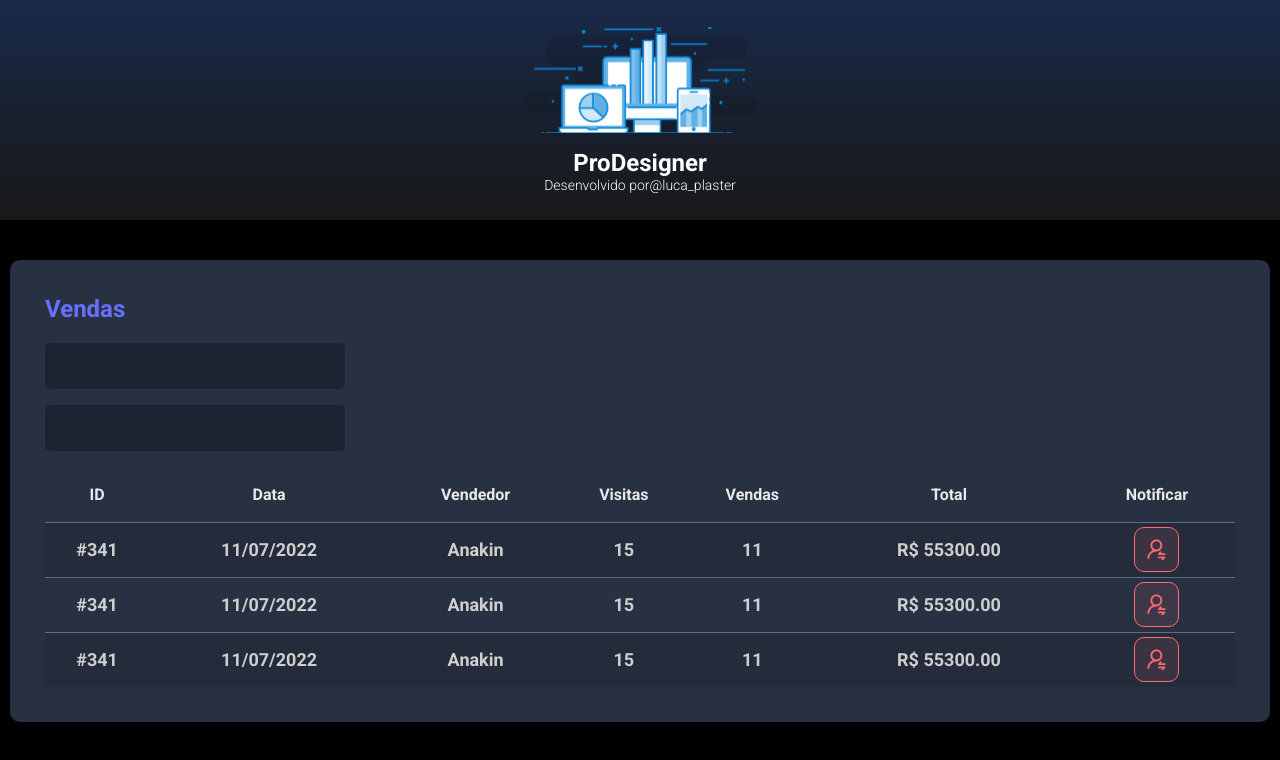
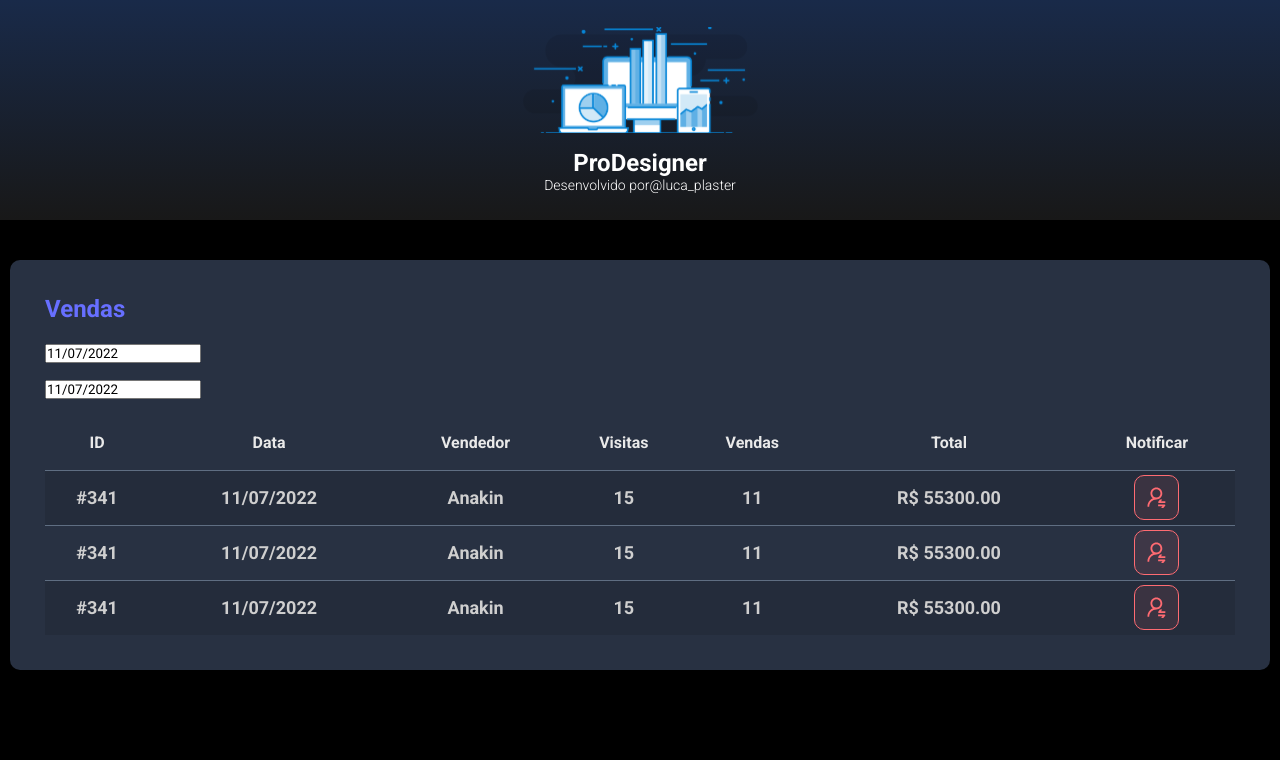
Before and after one commit to LucaPlaster/ProDesign, a React (Vite) app in the folder Semana Spring React/ProDesign/frontend/: page / in a window 1280 px wide. Shown: the top 760 px of the page. Built offline with nearby package versions, Linux system fonts and the light colour scheme.

Commit message:
Datepicker

```diff
--- a/Semana Spring React/ProDesign/frontend/package.json
+++ b/Semana Spring React/ProDesign/frontend/package.json
@@ -8,7 +8,9 @@
     "preview": "vite preview"
   },
   "dependencies": {
+    "@types/react-datepicker": "4.4.2",
     "react": "^18.0.0",
+    "react-datepicker": "4.8.0",
     "react-dom": "^18.0.0"
   },
   "devDependencies": {
--- a/Semana Spring React/ProDesign/frontend/src/components/SalesCard/index.tsx
+++ b/Semana Spring React/ProDesign/frontend/src/components/SalesCard/index.tsx
@@ -1,5 +1,7 @@
-import NotificationButton from '../NotificationButton'
-import './styles.css'
+import DatePicker from "react-datepicker";
+import "react-datepicker/dist/react-datepicker.css";
+import NotificationButton from "../NotificationButton";
+import "./styles.css";
 
 function SalesCard() {
   return (
@@ -7,10 +9,20 @@
       <h2 className="ProDesign-sales-title">Vendas</h2>
       <div>
         <div className="ProDesign-form-control-container">
-                <input className="ProDesign-form-control" type="text"/>
+          <DatePicker
+            selected={new Date()}
+            onChange={(date: Date) => {}}
+            className="dsmeta-form-control"
+            dateFormat="dd/MM/yyyy"
+          />
         </div>
         <div className="ProDesign-form-control-container">
-                <input className="ProDesign-form-control" type="text"/>
+          <DatePicker
+            selected={new Date()}
+            onChange={(date: Date) => {}}
+            className="dsmeta-form-control"
+            dateFormat="dd/MM/yyyy"
+          />
         </div>
       </div>
       <div>
@@ -38,7 +50,6 @@
                 <div className="ProDesign-red-btn-container">
                   <NotificationButton />
                 </div>
-
               </th>
             </tr>
             <tr>
@@ -52,7 +63,6 @@
                 <div className="ProDesign-red-btn-container">
                   <NotificationButton />
                 </div>
-
               </th>
             </tr>
             <tr>
@@ -72,7 +82,7 @@
         </table>
       </div>
     </div>
-  )
+  );
 }
 
-export default SalesCard
+export default SalesCard;
```
Also changed, not shown: 1 other file (tests, documents, lock files or other folders). Lines whose indentation alone changed are shown as unchanged.
